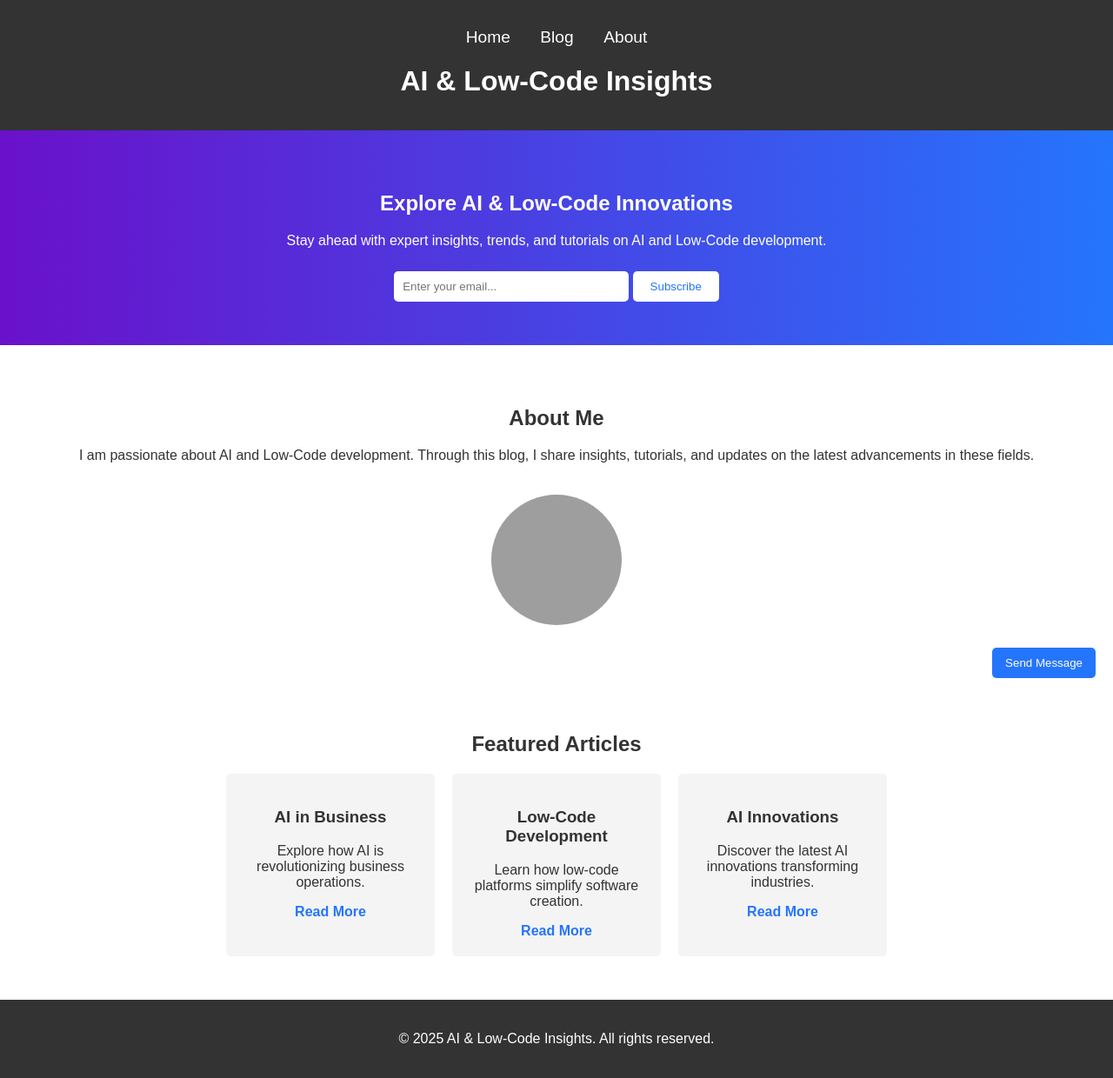
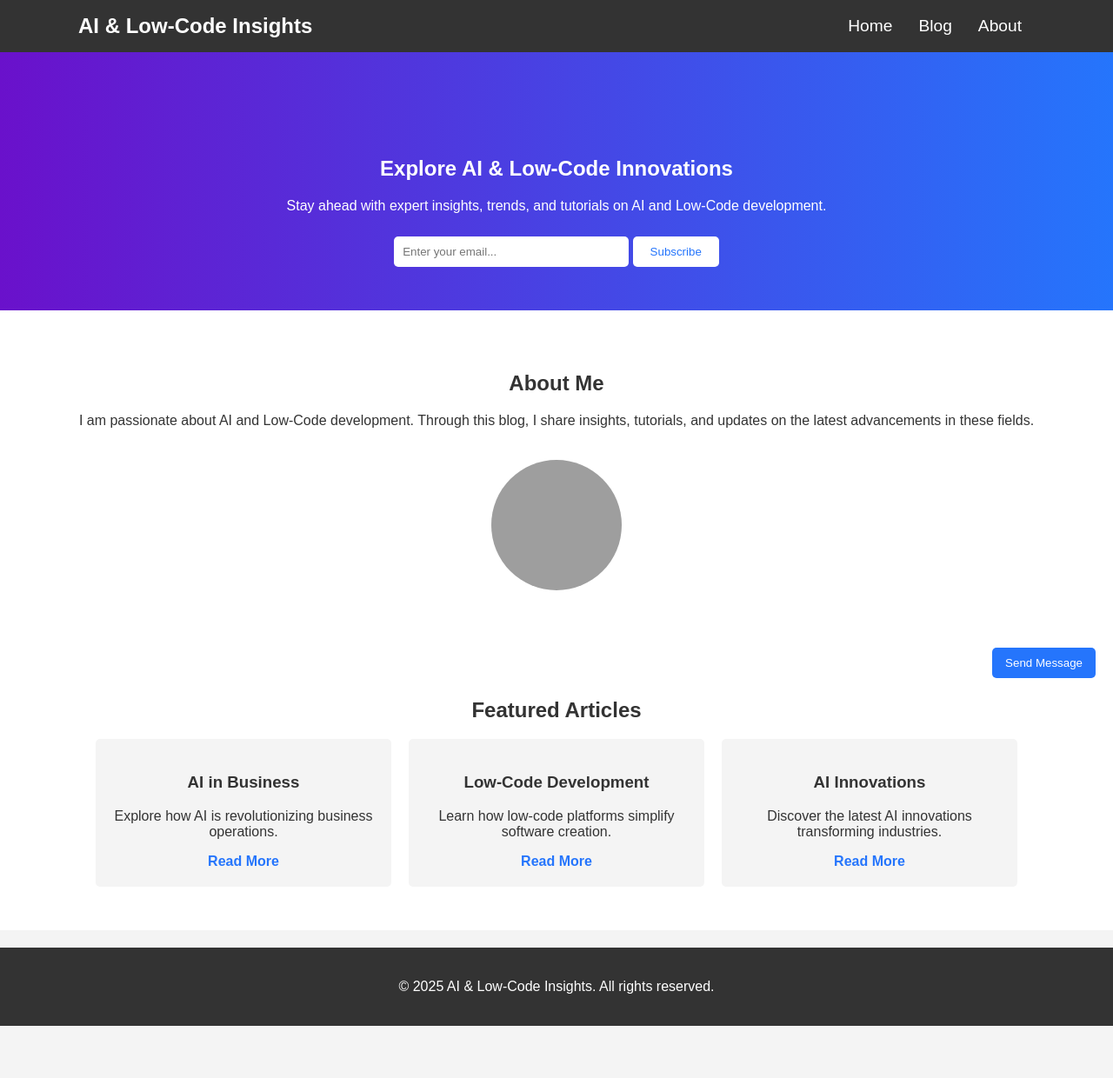
Before and after one commit to gopalk-2/gopalk-2.github.io, a plain HTML site: page index.html in a window 1280 px wide. Shown: the whole page at 87% size. After the commit the page ends 1180 px from the top, so only its background shows below. Drawn offline with Linux system fonts and the light colour scheme; grey boxes are pictures that could not be loaded.

Commit message:
Update index.html

```diff
--- a/index.html
+++ b/index.html
@@ -5,18 +5,110 @@
     <meta name="viewport" content="width=device-width, initial-scale=1.0">
     <title>AI & Low-Code Insights</title>
     <link rel="stylesheet" href="styles.css">
+    <style>
+        body {
+            font-family: Arial, sans-serif;
+            margin: 0;
+            padding: 0;
+            background-color: #f4f4f4;
+            color: #333;
+        }
+        header {
+            background: #333;
+            color: white;
+            padding: 1rem 0;
+            text-align: center;
+            position: fixed;
+            width: 100%;
+            top: 0;
+            left: 0;
+            z-index: 1000;
+        }
+        nav {
+            display: flex;
+            justify-content: space-between;
+            align-items: center;
+            max-width: 1100px;
+            margin: 0 auto;
+            padding: 0 20px;
+        }
+        .logo {
+            font-size: 1.5rem;
+            font-weight: bold;
+        }
+        nav ul {
+            list-style: none;
+            display: flex;
+            padding: 0;
+            margin: 0;
+        }
+        nav ul li {
+            margin: 0 15px;
+        }
+        nav ul li a {
+            color: white;
+            text-decoration: none;
+            font-size: 1.2rem;
+        }
+        .hero {
+            text-align: center;
+            padding: 100px 20px 50px;
+            background: linear-gradient(to right, #6a11cb, #2575fc);
+            color: white;
+            margin-top: 60px;
+        }
+        .hero input {
+            padding: 10px;
+            width: 250px;
+            margin-top: 10px;
+            border: none;
+            border-radius: 5px;
+        }
+        .hero button {
+            padding: 10px 20px;
+            background: white;
+            border: none;
+            border-radius: 5px;
+            color: #2575fc;
+            cursor: pointer;
+        }
+        .about, .articles {
+            text-align: center;
+            padding: 50px 20px;
+            background: white;
+        }
+        .article-grid {
+            display: flex;
+            justify-content: center;
+            flex-wrap: wrap;
+            gap: 20px;
+        }
+        .article {
+            background: #f4f4f4;
+            padding: 20px;
+            border-radius: 5px;
+            width: 300px;
+        }
+        footer {
+            text-align: center;
+            padding: 20px;
+            background: #333;
+            color: white;
+            margin-top: 20px;
+        }
+    </style>
 </head>
 <body>
     <!-- Header -->
     <header>
         <nav>
+            <div class="logo">AI & Low-Code Insights</div>
             <ul>
                 <li><a href="#">Home</a></li>
                 <li><a href="#">Blog</a></li>
                 <li><a href="#">About</a></li>
             </ul>
         </nav>
-        <h1>AI & Low-Code Insights</h1>
     </header>
 
     <!-- Hero Section -->
```
